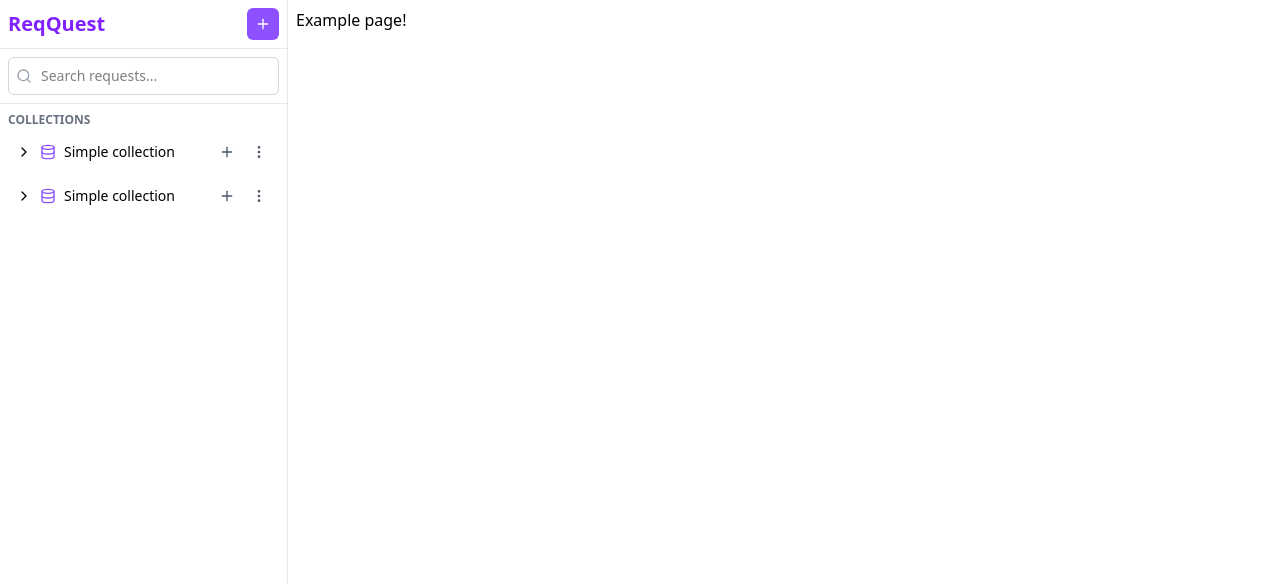
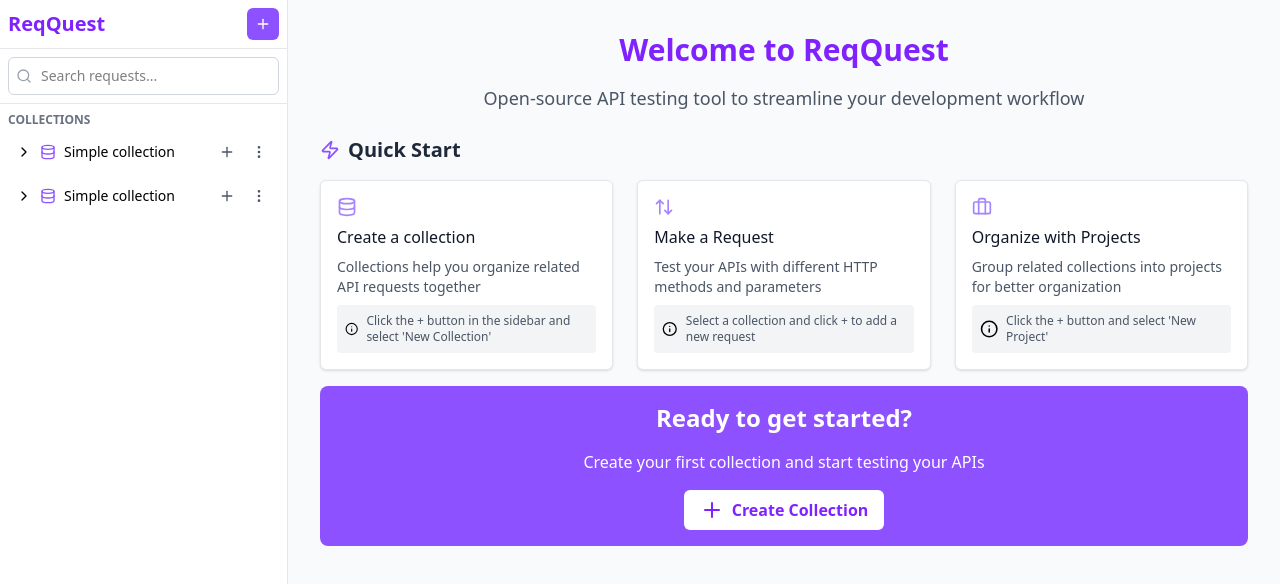
Before and after one commit to arangelovv/req-quest, a React (Vite) app: page / in a window 1280 px wide. Shown: the top 584 px of the page. Built offline with nearby package versions, Linux system fonts and the light colour scheme.

Commit message:
add WelcomePage

```diff
--- a/src/App.tsx
+++ b/src/App.tsx
@@ -1,11 +1,11 @@
 import Explorer from "./features/explorer/Explorer";
-import ExamplePage from "./shared/components/ExamplePage";
+import { WelcomePage } from "./shared/components/WelcomePage";
 
 function App() {
     return (
         <div className="flex flex-row">
             <Explorer />
-            <ExamplePage />
+            <WelcomePage />
         </div>
     );
 }
--- a/src/features/explorer/Explorer.tsx
+++ b/src/features/explorer/Explorer.tsx
@@ -4,7 +4,7 @@ import { SearchBar } from "./components/SearchBar";
 
 export default function Explorer() {
     return (
-        <div className="w-72 h-screen flex flex-col gap-2  border-r border-gray-200">
+        <div className="w-72 shrink-0 h-screen flex flex-col gap-2  border-r border-gray-200">
             <div className="flex flex-row items-center px-2 py-2 border-b border-gray-200">
                 <h1 className="text-xl font-bold text-violet-600 grow">ReqQuest</h1>
                 <ActionGroup />
--- /dev/null
+++ b/src/shared/components/WelcomePage.tsx
@@ -0,0 +1,71 @@
+import { Zap, Database, Info, ArrowUpDown, Briefcase, Plus } from "lucide-react";
+
+export function WelcomePage() {
+    return (
+        <div className="p-8 flex flex-col gap-6 grow overflow-hidden bg-gray-50">
+            <div className="flex flex-col gap-4">
+                <h1 className="text-center text-3xl font-bold text-violet-600">
+                    Welcome to ReqQuest
+                </h1>
+                <span className="text-center text-lg text-gray-600">
+                    Open-source API testing tool to streamline your development workflow
+                </span>
+            </div>
+            <div className="flex flex-col gap-4">
+                <div className="flex flex-row gap-2 items-center">
+                    <Zap className="w-5 h-5 text-violet-500" />
+                    <h2 className="text-xl font-semibold text-gray-800">Quick Start</h2>
+                </div>
+                <div className="grid grid-cols-1 md:grid-cols-3 gap-6">
+                    <div className="bg-white p-4 flex flex-col gap-2 shadow-sm border border-gray-200 rounded-md">
+                        <Database className="w-5 h-5 text-violet-400" />
+                        <p className="font-medium text-gray-900">Create a collection</p>
+                        <p className="text-sm text-gray-600">
+                            Collections help you organize related API requests together
+                        </p>
+                        <div className="bg-gray-100 p-2 rounded-sm flex flex-row items-center gap-2">
+                            <Info className="w-5 h-5" />
+                            <p className="text-xs text-gray-600">
+                                Click the + button in the sidebar and select 'New Collection'
+                            </p>
+                        </div>
+                    </div>
+                    <div className="bg-white p-4 flex flex-col gap-2 shadow-sm border border-gray-200 rounded-md">
+                        <ArrowUpDown className="w-5 h-5 text-violet-400" />
+                        <p className="font-medium text-gray-900">Make a Request</p>
+                        <p className="text-sm text-gray-600">
+                            Test your APIs with different HTTP methods and parameters
+                        </p>
+                        <div className="bg-gray-100 p-2 rounded-sm flex flex-row items-center gap-2">
+                            <Info className="w-5 h-5" />
+                            <p className="text-xs text-gray-600">
+                                Select a collection and click + to add a new request
+                            </p>
+                        </div>
+                    </div>
+                    <div className="bg-white p-4 flex flex-col gap-2 shadow-sm border border-gray-200 rounded-md">
+                        <Briefcase className="w-5 h-5 text-violet-400" />
+                        <p className="font-medium text-gray-900">Organize with Projects</p>
+                        <p className="text-sm text-gray-600">
+                            Group related collections into projects for better organization
+                        </p>
+                        <div className="bg-gray-100 p-2 rounded-sm flex flex-row items-center gap-2">
+                            <Info className="w-5 h-5" />
+                            <p className="text-xs text-gray-600">
+                                Click the + button and select 'New Project'
+                            </p>
+                        </div>
+                    </div>
+                </div>
+                <div className="w-full bg-violet-500 rounded-lg px-10 py-4 flex flex-col gap-4 items-center">
+                    <h3 className="text-2xl font-semibold text-white">Ready to get started?</h3>
+                    <p className="text-md text-white">Create your first collection and start testing your APIs</p>
+                    <button className="bg-white text-violet-600 px-4 py-2 rounded-md flex flex-row gap-2 cursor-pointer hover:bg-gray-100 transition duration-300">
+                    <Plus />
+                        <span className="font-semibold">Create Collection</span>
+                    </button>
+                </div>
+            </div>
+        </div>
+    );
+}
```
Also changed, not shown: public/app-screenshot-1.png (added), todos.txt, 1 other file (tests, documents, lock files or other folders).
